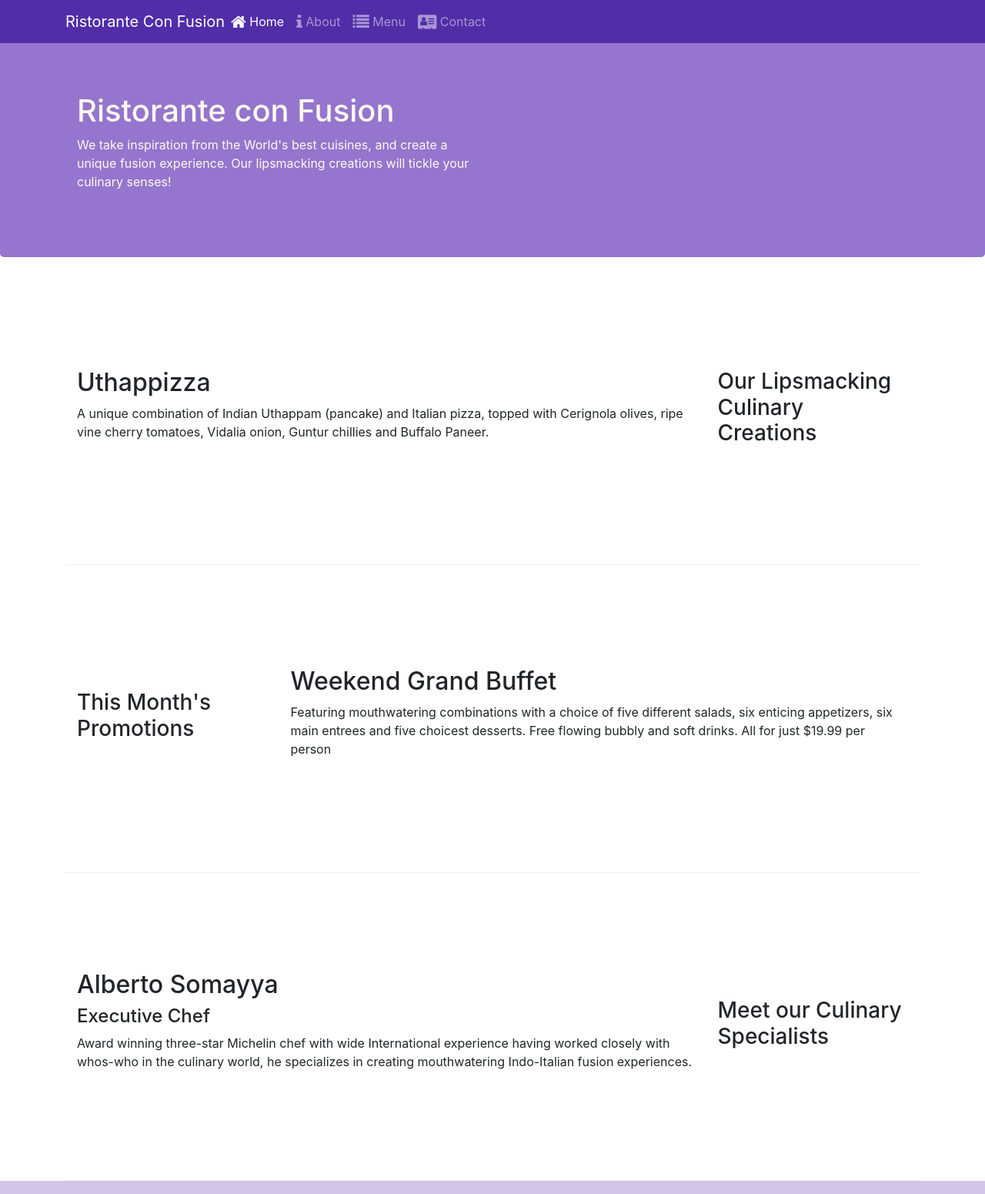
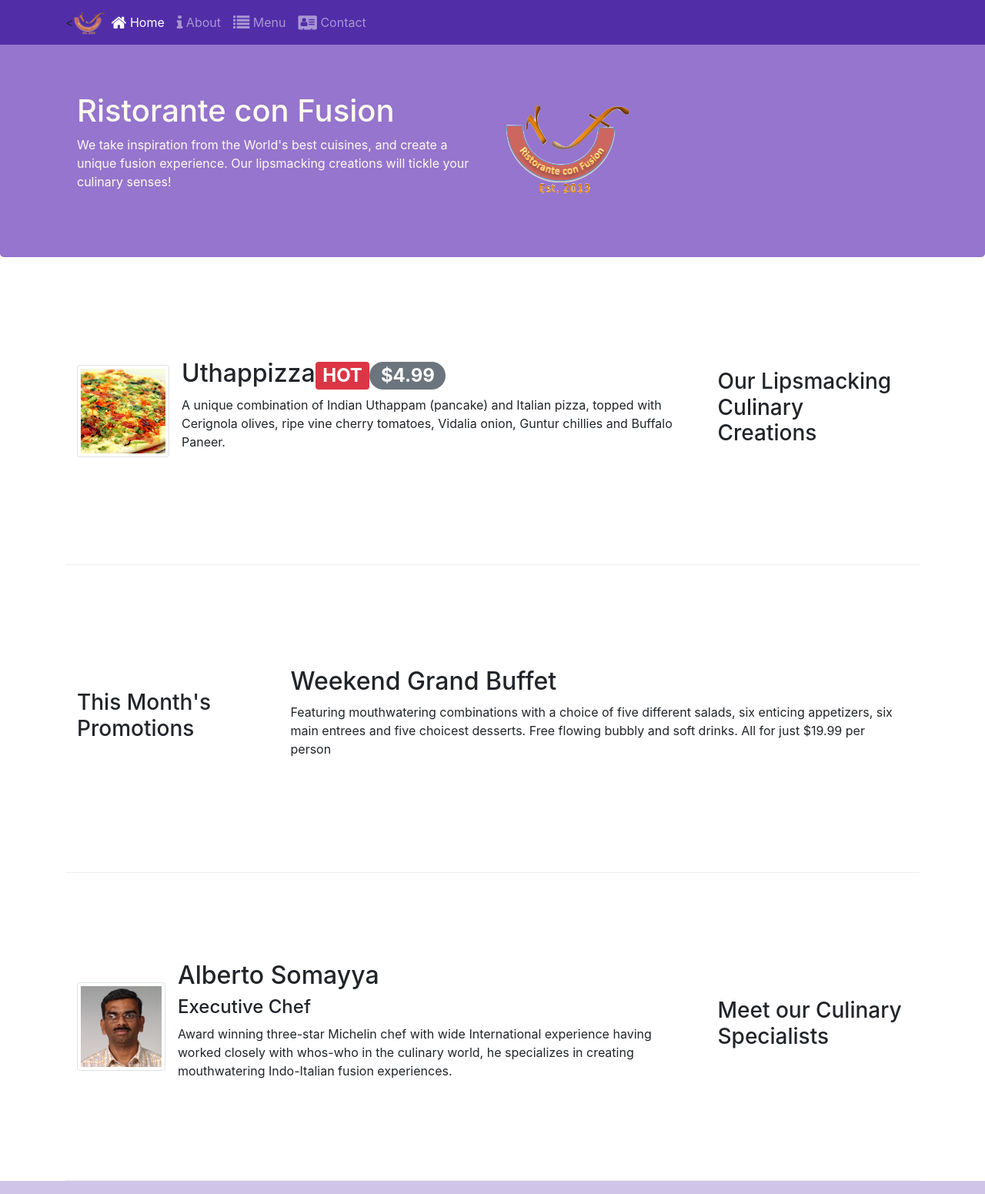
Before and after one commit to prakashatma/coursera-bootstrap-course, a website: page week-2/index.html in a window 1280 px wide. Shown: the top 1551 px of the page at 77% size. Drawn offline with nearby package versions, Linux system fonts and the light colour scheme.

Commit message:
table,card,images,alert

```diff
--- a/week-2/index.html
+++ b/week-2/index.html
@@ -21,7 +21,8 @@
             <button class="navbar-toggler" type="button" data-toggle="collapse" data-target="#Navbar">
                 <span class="navbar-toggler-icon"></span>
             </button>
-           <a class="navbar-brand mr-auto" href="./index.html">Ristorante Con Fusion</a>
+           <  <a class="navbar-brand mr-auto" href="#"><img src="img/logo.png" height="30" width="41"></a>
+
                 <div class="collapse navbar-collapse" id="Navbar">
                     <ul class="navbar-nav mr-auto">
                         <li class="nav-item active"><a class="nav-link" href="#"><span  class="fa fa-home fa-lg"></span> Home</a></li>
@@ -40,7 +41,8 @@
                     <h1>Ristorante con Fusion</h1>
                     <p>We take inspiration from the World's best cuisines, and create a unique fusion experience. Our lipsmacking creations will tickle your culinary senses!</p>
                 </div>
-                <div class="col-12 col-sm">
+                <div class="col-12 col-sm align-self-center">
+                    <img src="img/logo.png" class="img-fluid">
                 </div>
             </div>
         </div>
@@ -52,8 +54,17 @@
                 <h3>Our Lipsmacking Culinary Creations</h3>
             </div>
             <div class="col col-sm order-sm-first col-md">
-                <h2>Uthappizza</h2>
-                <p>A unique combination of Indian Uthappam (pancake) and Italian pizza, topped with Cerignola olives, ripe vine cherry tomatoes, Vidalia onion, Guntur chillies and Buffalo Paneer.</p>
+                <div class="media">
+                    <img class="d-flex mr-3 img-thumbnail align-self-center"
+                            src="img/uthappizza.png" alt="Uthappizza">
+                    <div class="media-body">
+                        <h2 class="mt-0">Uthappizza<span class="badge badge-danger">HOT</span><span class="badge badge-pill badge-secondary">$4.99</span></h2>
+                        <p class="d-none d-sm-block">A unique combination of Indian Uthappam (pancake) and
+                            Italian pizza, topped with Cerignola olives, ripe vine
+                            cherry tomatoes, Vidalia onion, Guntur chillies and
+                            Buffalo Paneer.</p>
+                    </div>
+                </div>
             </div>
         </div>
 
@@ -73,9 +84,19 @@
                 <h3>Meet our Culinary Specialists</h3>
             </div>
             <div class="col col-sm order-sm-first col-md">
-                <h2>Alberto Somayya</h2>
-                <h4>Executive Chef</h4>
-                <p>Award winning three-star Michelin chef with wide International experience having worked closely with whos-who in the culinary world, he specializes in creating mouthwatering Indo-Italian fusion experiences. </p>
+                <div class="media">
+                    <img class="d-flex mr-3 img-thumbnail align-self-center"
+                            src="img/alberto.png" alt="Alberto Somayya">
+                    <div class="media-body">
+                        <h2 class="mt-0">Alberto Somayya</h2>
+                        <h4>Executive Chef</h4>
+                        <p class="d-none d-sm-block">Award winning three-star Michelin chef with wide
+                            International experience having worked closely with
+                            whos-who in the culinary world, he specializes in
+                            creating mouthwatering Indo-Italian fusion experiences.
+                        </p>
+                    </div>
+                </div>
             </div>
         </div>
     </div>
```
Also changed, not shown: week-2/aboutus.html (+4 -2 lines), week-2/contactus.html (+4 -2 lines), week-2/img/alberto.png (added), week-2/img/buffet.png (added), week-2/img/logo.png (added), week-2/img/uthappizza.png (added), 1 other file.
